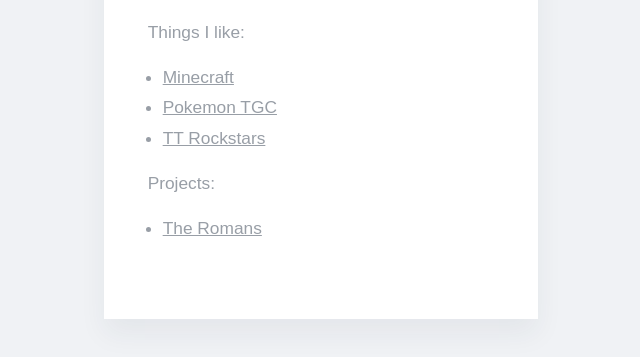
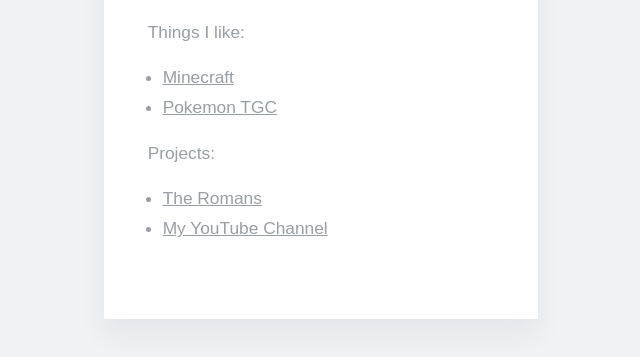
Before and after one commit to broad-fun/carter, a website built with Parcel: page docs/index.html in a window 1280 px wide. Shown: the part 741-1098 px from the top of the page, without its empty margins (319-959 px from the left). Built offline with nearby package versions, Linux system fonts and the light colour scheme.

Commit message:
Update index.html
Adding YouTube channel and removing other interests

```diff
--- a/docs/index.html
+++ b/docs/index.html
@@ -46,17 +46,15 @@
                   >Pokemon TGC</a
                 >
               </li>
-              <li>
-                <a href="https://ttrockstars.com/" target="_blank"
-                  >TT Rockstars</a
-                >
-              </li>
+
             </ul>
 
             <h2>Projects:</h2>
 
             <ul>
               <li><a href="romans.html">The Romans</a></li>
+              <li><a href="https://youtube.com/channel/UCGHgvhJBsVgrbS9rNka4GLQ">My YouTube Channel</a></li>
+
             </ul>
           </div>
         </div>
```
